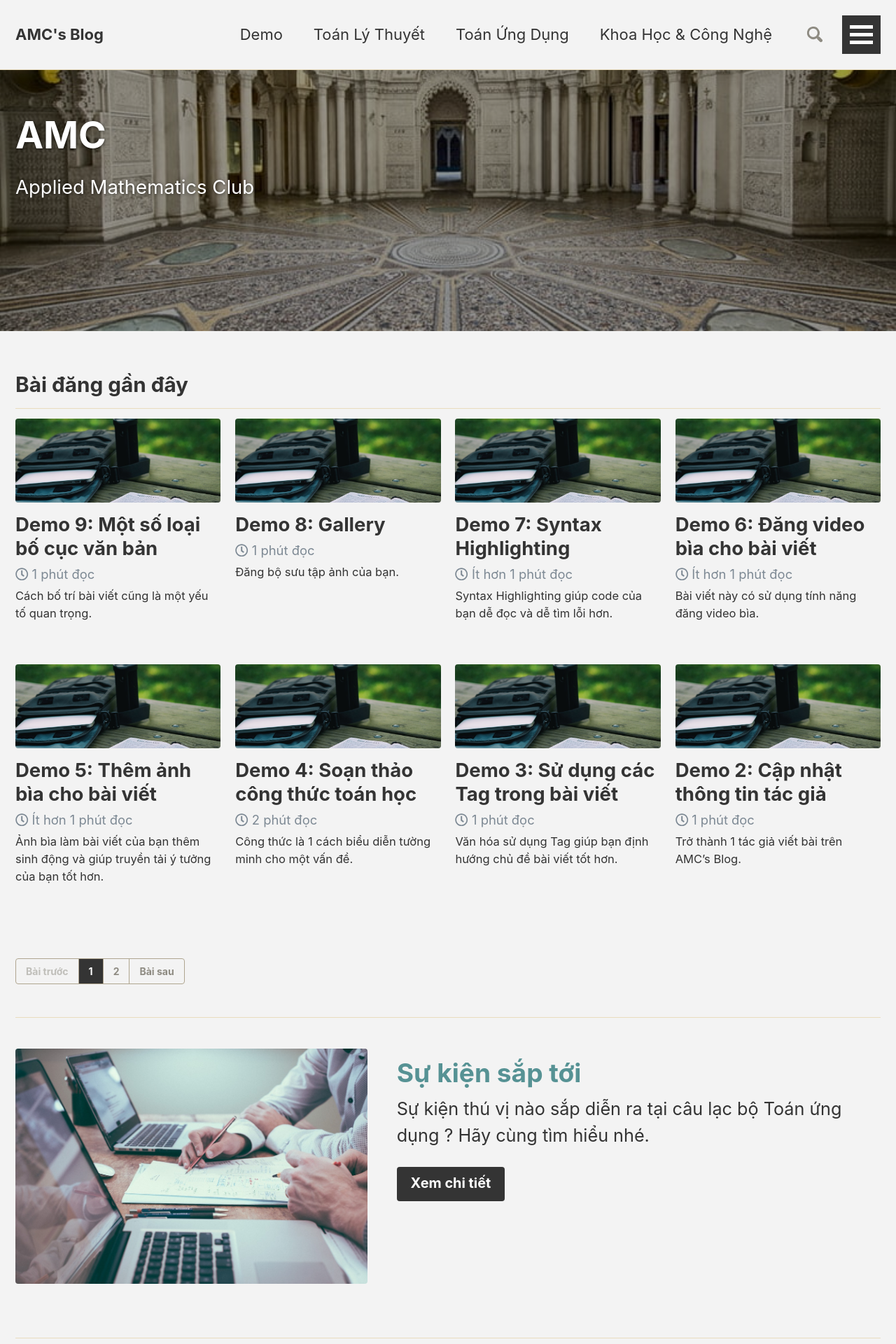
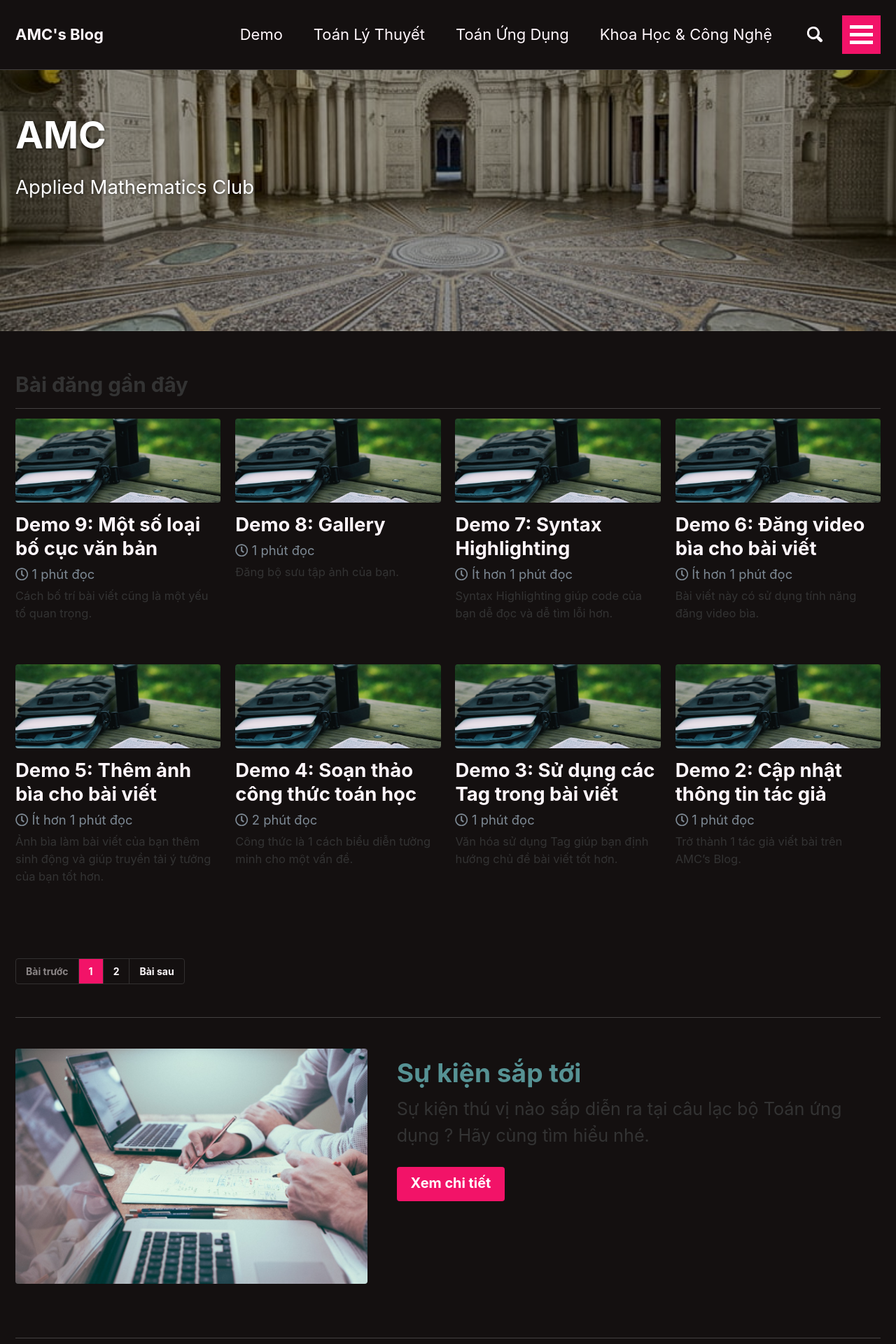
Before and after one commit to testvon/amcblog.github.io, a Jekyll site: the page built from index.html, in a window 1280 px wide. Shown: the top 1920 px of the page at 70% size. Built offline with Jekyll 4.4.1, drawn with Linux system fonts in a browser that asks for light colours; nearby versions of some CDN libraries; the list of posts is cut into pages by our own code.

Commit message:
Update _config.yml

```diff
--- a/_config.yml
+++ b/_config.yml
@@ -5,7 +5,7 @@
 # For technical reasons, this file is *NOT* reloaded automatically when you use
 # `jekyll serve`. If you change this file, please restart the server process.
 
-minimal_mistakes_skin    : "dirt"	 #"default", "air", "aqua", "contrast", "dark", "dirt", "neon", "mint", "plum", "sunrise"
+minimal_mistakes_skin    : "neon"	 #"default", "air", "aqua", "contrast", "dark", "dirt", "neon", "mint", "plum", "sunrise"
 
 # Site Settings
 locale                   : "vi-VN"
```
